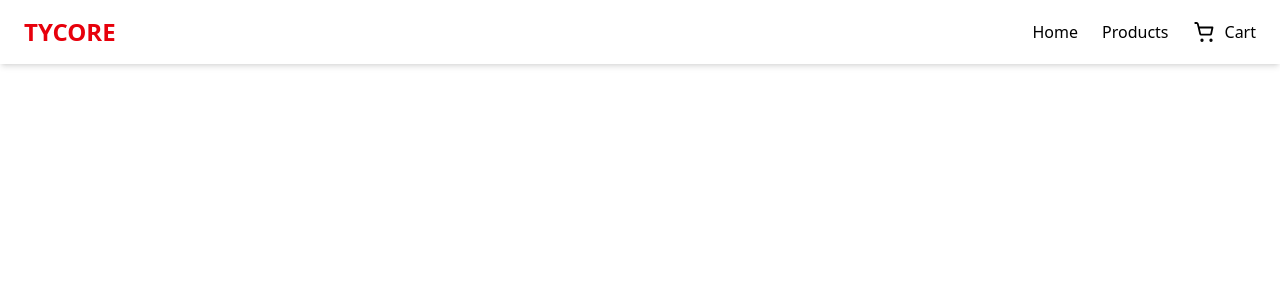
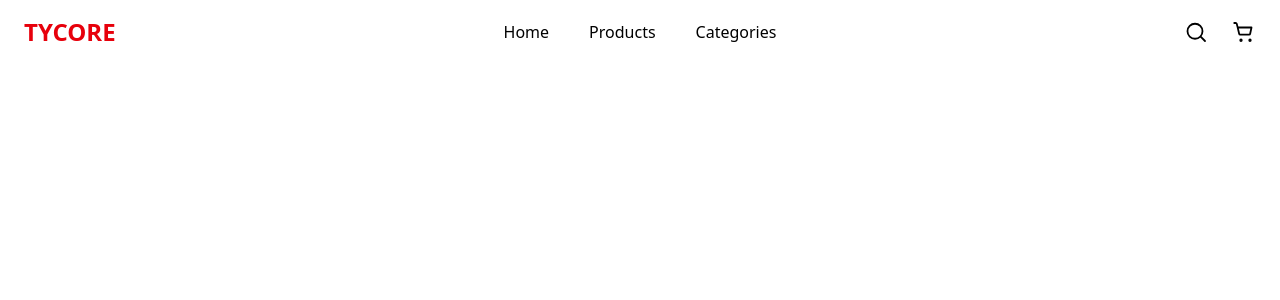
Before and after one commit to akshat23yash15-creator/E-commerce-webapp, a React app: page / in a window 1280 px wide. Shown: the top 300 px of the page. Built offline with nearby package versions, Linux system fonts and the light colour scheme; no server answers; the HTML template or start-up script is replaced by a standard one.

Commit message:
home and category made

```diff
--- a/package.json
+++ b/package.json
@@ -11,6 +11,7 @@
   },
   "dependencies": {
     "framer-motion": "^12.34.0",
+    "lucide-react": "^0.575.0",
     "react": "^19.2.0",
     "react-dom": "^19.2.0",
     "react-icons": "^5.5.0",
--- a/src/App.jsx
+++ b/src/App.jsx
@@ -8,6 +8,8 @@ import ProductDetails from "./pages/ProductDetails"
 import GlobalLoader from "./components/GlobalLoader"
 import { useEffect } from "react"
 import { useLoader } from "./context/LoaderContext"
+import CategoriesPage from "./pages/CategoriesPage"
+
 
 
 function App() {
@@ -75,7 +77,8 @@ const { setLoading } = useLoader()
               </PageWrapper>
             }
           />
-
+          <Route path="/categories" element={
+            <PageWrapper><CategoriesPage /></PageWrapper>} />
         </Routes>
       </AnimatePresence>
     </>
--- a/src/components/Navbar.jsx
+++ b/src/components/Navbar.jsx
@@ -1,27 +1,90 @@
 import { Link } from "react-router-dom"
 import { useCart } from "../context/CartContext"
+import { useState, useEffect } from "react"
 
 const Navbar = () => {
   const { cartItems } = useCart()
   const cartCount = cartItems.reduce((sum, item) => sum + item.quantity, 0)
 
+  const [showSearch, setShowSearch] = useState(false)
+  const [scrolled, setScrolled] = useState(false)
+
+  useEffect(() => {
+    const handleScroll = () => {
+      setScrolled(window.scrollY > 50)
+    }
+
+    window.addEventListener("scroll", handleScroll)
+    return () => window.removeEventListener("scroll", handleScroll)
+  }, [])
+
   return (
-    <nav className="bg-white shadow-md px-6 py-4 flex justify-between items-center">
+    <nav
+      className={`fixed top-0 left-0 w-full z-50 transition-all duration-500
+      ${scrolled ? "bg-white/30 backdrop-blur-md shadow-md" : "bg-white"}`}
+    >
+      <div className="max-w-7xl mx-auto px-6 py-4 flex items-center">
 
-      <Link to="/" className="text-2xl font-bold text-red-600">
-        TYCORE
-      </Link>
+        {/* LEFT - Logo */}
+        <div className="flex-1">
+          <Link to="/" className="text-2xl font-bold text-red-600">
+            TYCORE
+          </Link>
+        </div>
 
-      <ul className="flex gap-6 font-medium items-center">
-        <li><Link to="/">Home</Link></li>
-        <li><Link to="/products">Products</Link></li>
+        <ul className="flex-1 flex justify-center gap-10 font-medium">
+          <li>
+            <Link to="/" className="hover:text-red-600 transition">
+              Home
+            </Link>
+          </li>
+          <li>
+            <Link to="/products" className="hover:text-red-600 transition">
+              Products
+            </Link>
+          </li>
 
-        <li>
-          <Link to="/cart" className="relative flex items-center gap-2">
+          <li>
+            <Link to="/categories" className="hover:text-red-600 transition">Categories</Link>
+          </li>
+        </ul>
+        <div className="flex-1 flex justify-end items-center gap-6">
+
+          <div className="relative flex items-center">
+            <button onClick={() => setShowSearch(!showSearch)}>
+              <svg
+                xmlns="http://www.w3.org/2000/svg"
+                fill="none"
+                viewBox="0 0 24 24"
+                strokeWidth={1.8}
+                stroke="currentColor"
+                className="w-6 h-6 cursor-pointer"
+              >
+                <path
+                  strokeLinecap="round"
+                  strokeLinejoin="round"
+                  d="M21 21l-4.35-4.35m1.85-5.4a7.5 7.5 0 11-15 0 7.5 7.5 0 0115 0z"
+                />
+              </svg>
+            </button>
+
+            <input
+              type="text"
+              placeholder="Search..."
+              className={`absolute right-8 px-4 py-1 border rounded-full outline-none
+              transition-all duration-500 ease-in-out bg-white
+              ${showSearch ? "w-64 opacity-100" : "w-0 opacity-0 px-0 border-0"}`}
+            />
+          </div>
+
+          {/* Cart */}
+          <Link to="/cart" className="relative">
             <svg
               xmlns="http://www.w3.org/2000/svg"
-              fill="none" viewBox="0 0 24 24"
-              strokeWidth={1.8} stroke="currentColor"
+              fill="none"
+              viewBox="0 0 24 24"
+              strokeWidth={1.8}
+              stroke="currentColor"
               className="w-6 h-6"
             >
               <path
@@ -31,16 +94,15 @@ const Navbar = () => {
               />
             </svg>
 
-            <span>Cart</span>
-
             {cartCount > 0 && (
               <span className="absolute -top-2 -right-3 bg-red-500 text-white text-xs w-5 h-5 flex items-center justify-center rounded-full">
                 {cartCount}
               </span>
             )}
           </Link>
-        </li>
-      </ul>
+
+        </div>
+      </div>
     </nav>
   )
 }
--- /dev/null
+++ b/src/pages/CategoriesPage.jsx
@@ -0,0 +1,100 @@
+import { useEffect, useState } from "react"
+
+const SidebarCategoriesPage = () => {
+  const [categories, setCategories] = useState([])
+  const [products, setProducts] = useState([])
+  const [selectedCategory, setSelectedCategory] = useState("all")
+  const [searchTerm, setSearchTerm] = useState("")
+
+  // Fetch categories
+  useEffect(() => {
+    fetch("https://dummyjson.com/products/categories")
+      .then(res => res.json())
+      .then(data => setCategories(data))
+  }, [])
+
+  // Fetch products
+  useEffect(() => {
+    if (selectedCategory === "all") {
+      fetch("https://dummyjson.com/products")
+        .then(res => res.json())
+        .then(data => setProducts(data.products))
+    } else {
+      fetch(`https://dummyjson.com/products/category/${selectedCategory}`)
+        .then(res => res.json())
+        .then(data => setProducts(data.products))
+    }
+  }, [selectedCategory])
+
+  // Search filter
+  const filteredProducts = products.filter(product =>
+    product.title.toLowerCase().includes(searchTerm.toLowerCase())
+  )
+
+  return (
+    <div className="pt-28 px-6 max-w-7xl mx-auto flex gap-8">
+
+      {/* Sidebar */}
+      <div className="w-64 bg-white shadow-md p-5 rounded-lg h-fit sticky top-28">
+        <h2 className="text-lg font-bold mb-4">Categories</h2>
+
+        <ul className="space-y-2">
+          <li
+            onClick={() => setSelectedCategory("all")}
+            className={`cursor-pointer px-3 py-2 rounded
+            ${selectedCategory === "all" ? "bg-red-100 text-red-600" : "hover:bg-gray-100"}`}
+          >
+            All Products
+          </li>
+
+          {categories.map((cat, index) => (
+            <li
+              key={index}
+              onClick={() => setSelectedCategory(cat.slug)}
+              className={`cursor-pointer px-3 py-2 rounded
+              ${selectedCategory === cat.slug ? "bg-red-100 text-red-600" : "hover:bg-gray-100"}`}
+            >
+              {cat.name}
+            </li>
+          ))}
+        </ul>
+      </div>
+
+      {/* Products Section */}
+      <div className="flex-1">
+
+        {/* Search */}
+        <div className="mb-6">
+          <input
+            type="text"
+            placeholder="Search in this category..."
+            className="border px-4 py-2 rounded w-80"
+            value={searchTerm}
+            onChange={(e) => setSearchTerm(e.target.value)}
+          />
+        </div>
+
+        {/* Grid */}
+        <div className="grid grid-cols-1 sm:grid-cols-2 md:grid-cols-3 lg:grid-cols-4 gap-6">
+          {filteredProducts.map(product => (
+            <div
+              key={product.id}
+              className="border p-4 rounded-lg shadow hover:shadow-lg transition"
+            >
+              <img
+                src={product.thumbnail}
+                alt={product.title}
+                className="h-40 w-full object-cover mb-4 rounded"
+              />
+              <h2 className="font-semibold">{product.title}</h2>
+              <p className="text-red-600 font-bold">${product.price}</p>
+            </div>
+          ))}
+        </div>
+
+      </div>
+    </div>
+  )
+}
+
+export default SidebarCategoriesPage
--- a/src/pages/Home.jsx
+++ b/src/pages/Home.jsx
@@ -1,5 +1,7 @@
 import { useEffect, useState } from "react"
 import ProductCard from "../components/ProductCard"
+import { FaChevronLeft, FaChevronRight } from "react-icons/fa";
+
 
 const Home = () => {
   const [products, setProducts] = useState([])
@@ -43,13 +45,15 @@ const Home = () => {
       <button
   onClick={() => setCurrentIndex(prev => prev - 1)}
   disabled={currentIndex === 0}
-          className={`absolute left-6 z-30 text-3xl px-4 py-2 rounded-full
+  className={`absolute left-6 z-30 p-5 rounded-full
+    bg-white/20 backdrop-blur-lg border border-white/30
+    transition-all duration-300
     ${currentIndex === 0
-              ? "bg-gray-400 cursor-not-allowed"
-              : "bg-white hover:bg-gray-200"}
+      ? "opacity-40 cursor-not-allowed"
+      : "hover:bg-white/40 hover:scale-110"}
   `}
 >
-         ←
+  <FaChevronLeft className="text-xl text-white" />
 </button>
 
         <img
@@ -64,13 +68,16 @@ const Home = () => {
         <button
           onClick={() => setCurrentIndex(prev => prev + 1)}
           disabled={currentIndex === products.length - 1}
-          className={`absolute right-6 z-30 text-3xl px-4 py-2 rounded-full
+          className={`absolute right-6 z-30 p-5 rounded-full
+                               bg-white/50 backdrop-blur-lg border border-white/30
+  transition-all duration-300
   ${currentIndex === products.length - 1
-              ? "bg-gray-400 cursor-not-allowed"
-              : "bg-white hover:bg-gray-200"}
+    ? "opacity-40 cursor-not-allowed"
+    : "hover:bg-white/40 hover:scale-110"}
 `}
         >
-          →
+            <FaChevronRight className="text-xl text-black" />
+
         </button>
 
         <div className="absolute inset-0 bg-black/40" />
--- a/src/pages/ProductDetails.jsx
+++ b/src/pages/ProductDetails.jsx
@@ -44,7 +44,7 @@ if (loading) {
     (product.price * product.discountPercentage) / 100
 
   return (
-    <div className="max-w-5xl mx-auto px-6 py-10 grid md:grid-cols-2 gap-8">
+    <div className="max-w-5xl mx-auto px-6 py-10 grid md:grid-cols-2 gap-8 pt-28">
 
       <div className="flex justify-start">
         <img
```
Also changed, not shown: src/components/CategoryFilter.jsx (added), 1 other file (tests, documents, lock files or other folders). Lines whose indentation alone changed are shown as unchanged.
